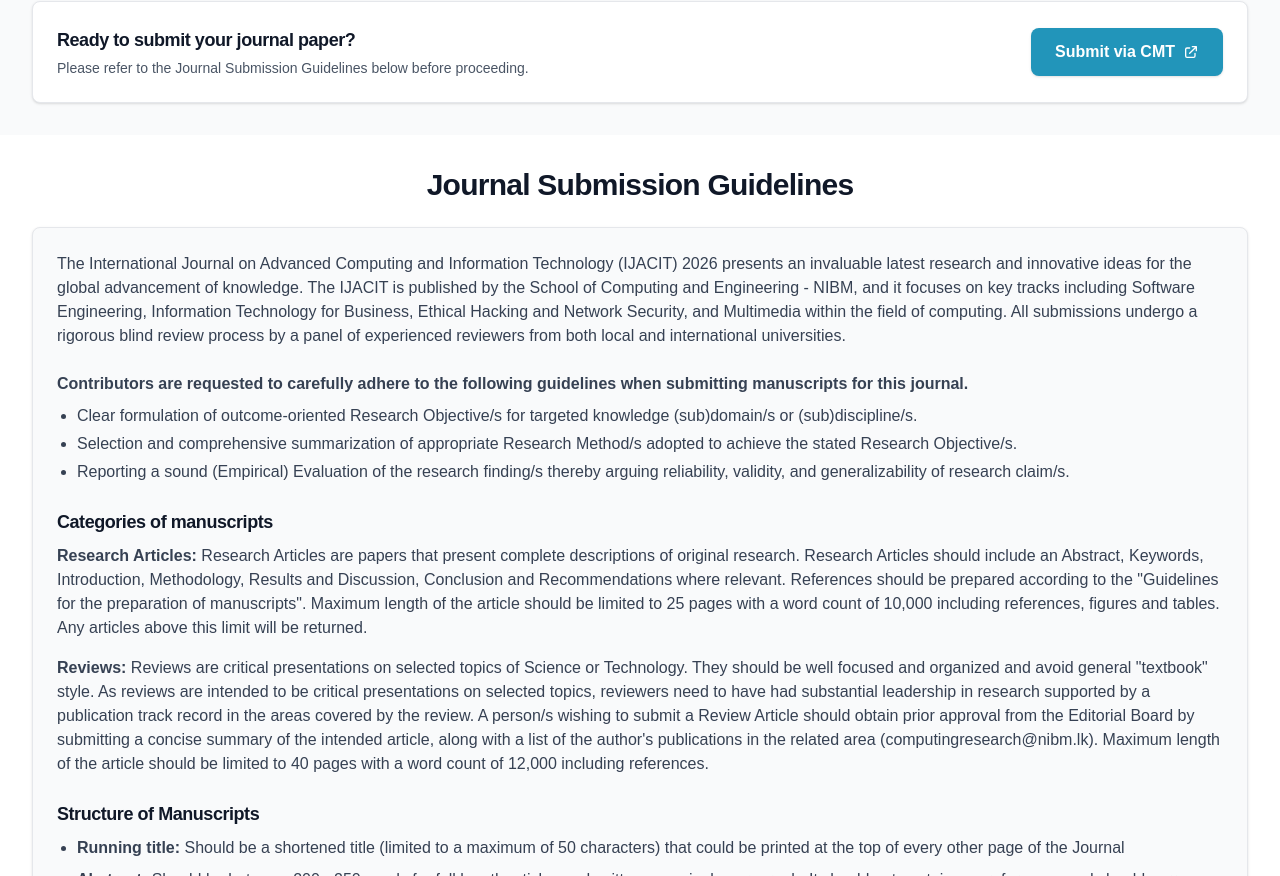
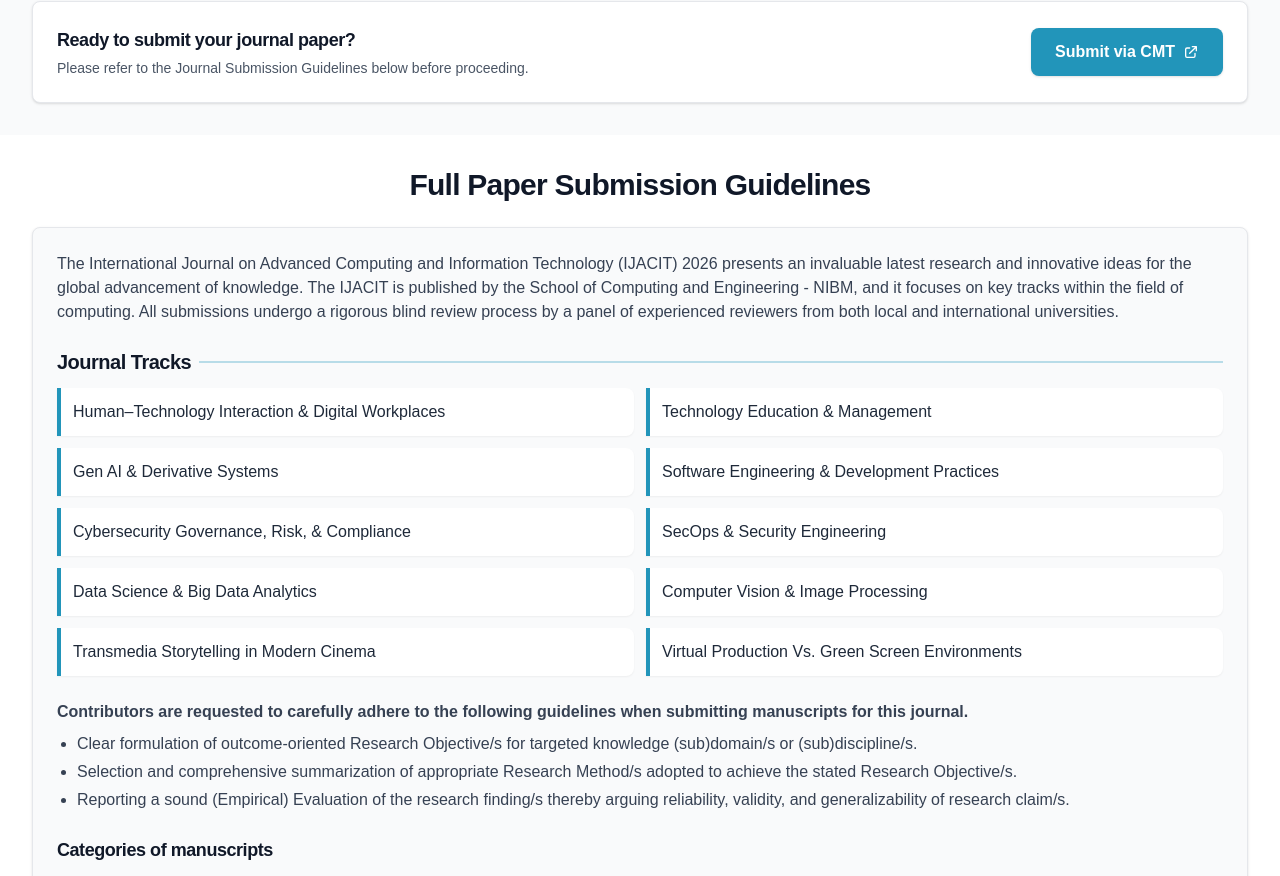
Before and after one commit to KithnukaGunawardene10/nibm-icacit-web-main, a Next.js app: page /journal in a window 1280 px wide. Shown: the part 619-1495 px from the top of the page. Built offline with nearby package versions, Linux system fonts and the light colour scheme.

Commit message:
add journal tracks

```diff
--- a/src/app/components/JournalGuidelines.jsx
+++ b/src/app/components/JournalGuidelines.jsx
@@ -1,26 +1,62 @@
 "use client";
 
 export default function JournalGuidelines() {
+  const tracks = [
+    "Human–Technology Interaction & Digital Workplaces",
+    "Technology Education & Management",
+    "Gen AI & Derivative Systems",
+    "Software Engineering & Development Practices",
+    "Cybersecurity Governance, Risk, & Compliance",
+    "SecOps & Security Engineering",
+    "Data Science & Big Data Analytics",
+    "Computer Vision & Image Processing",
+    "Transmedia Storytelling in Modern Cinema",
+    "Virtual Production Vs. Green Screen Environments",
+  ];
+
   return (
     <section className="py-8 bg-white">
       <div className="max-w-7xl mx-auto px-4 sm:px-6 lg:px-8">
         <h2 className="text-2xl sm:text-3xl font-bold text-gray-900 text-center">
-          Journal Submission Guidelines
+          Full Paper Submission Guidelines
         </h2>
 
         <div className="mt-6 bg-gray-50 border border-gray-200 rounded-lg p-6 shadow-sm space-y-6 text-gray-700">
+          {/* Intro paragraph – without inline tracks */}
           <p>
             The International Journal on Advanced Computing and Information
             Technology (IJACIT) 2026 presents an invaluable latest research and
             innovative ideas for the global advancement of knowledge. The IJACIT
             is published by the School of Computing and Engineering - NIBM, and
-            it focuses on key tracks including Software Engineering, Information
-            Technology for Business, Ethical Hacking and Network Security, and
-            Multimedia within the field of computing. All submissions undergo a
-            rigorous blind review process by a panel of experienced reviewers
-            from both local and international universities.
+            it focuses on key tracks within the field of computing. All
+            submissions undergo a rigorous blind review process by a panel of
+            experienced reviewers from both local and international
+            universities.
           </p>
 
+          {/* Enhanced tracks section – more professional and focused */}
+          <div>
+            <div className="flex items-center gap-2 mb-3">
+              <h3 className="text-xl font-bold text-gray-900">
+                Journal Tracks
+              </h3>
+              <div className="flex-1 h-0.5 bg-[#2295BA]/30"></div>
+            </div>
+            <div className="grid grid-cols-1 md:grid-cols-2 gap-3">
+              {tracks.map((track, index) => (
+                <div
+                  key={index}
+                  className="bg-white border-l-4 border-[#2295BA] rounded-r-lg shadow-xs p-3 flex items-center gap-2"
+                >
+                  <span className="text-gray-800 font-medium text-sm sm:text-base">
+                    {track}
+                  </span>
+                </div>
+              ))}
+            </div>
+          </div>
+
+          {/* Contributors requirements – unchanged */}
           <div>
             <p className="font-semibold">
               Contributors are requested to carefully adhere to the following
@@ -44,6 +80,7 @@ export default function JournalGuidelines() {
             </ul>
           </div>
 
+          {/* Categories of manuscripts – unchanged */}
           <div>
             <h3 className="text-lg font-semibold text-gray-900">
               Categories of manuscripts
@@ -83,6 +120,7 @@ export default function JournalGuidelines() {
             </div>
           </div>
 
+          {/* Structure of Manuscripts – unchanged */}
           <div>
             <h3 className="text-lg font-semibold text-gray-900">
               Structure of Manuscripts
--- a/src/app/journal/page.js
+++ b/src/app/journal/page.js
@@ -26,7 +26,7 @@ export default function Journal() {
 
         <JournalCountdown
           targetDate="2026-07-20T23:59:59"
-          title="Journal Submission Deadline"
+          title="Full Paper Submission Deadline"
         />
 
         <JournalSubmission
```
